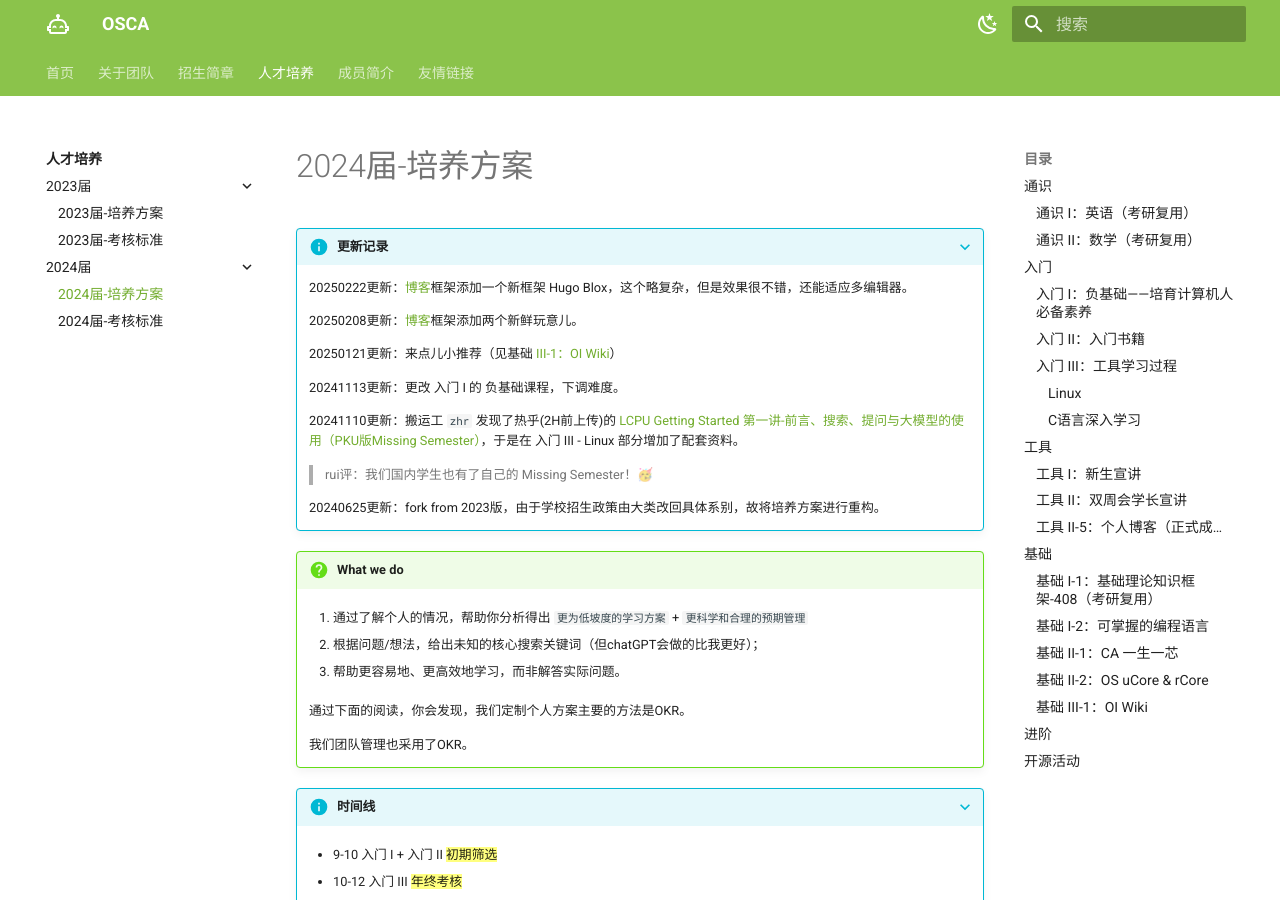
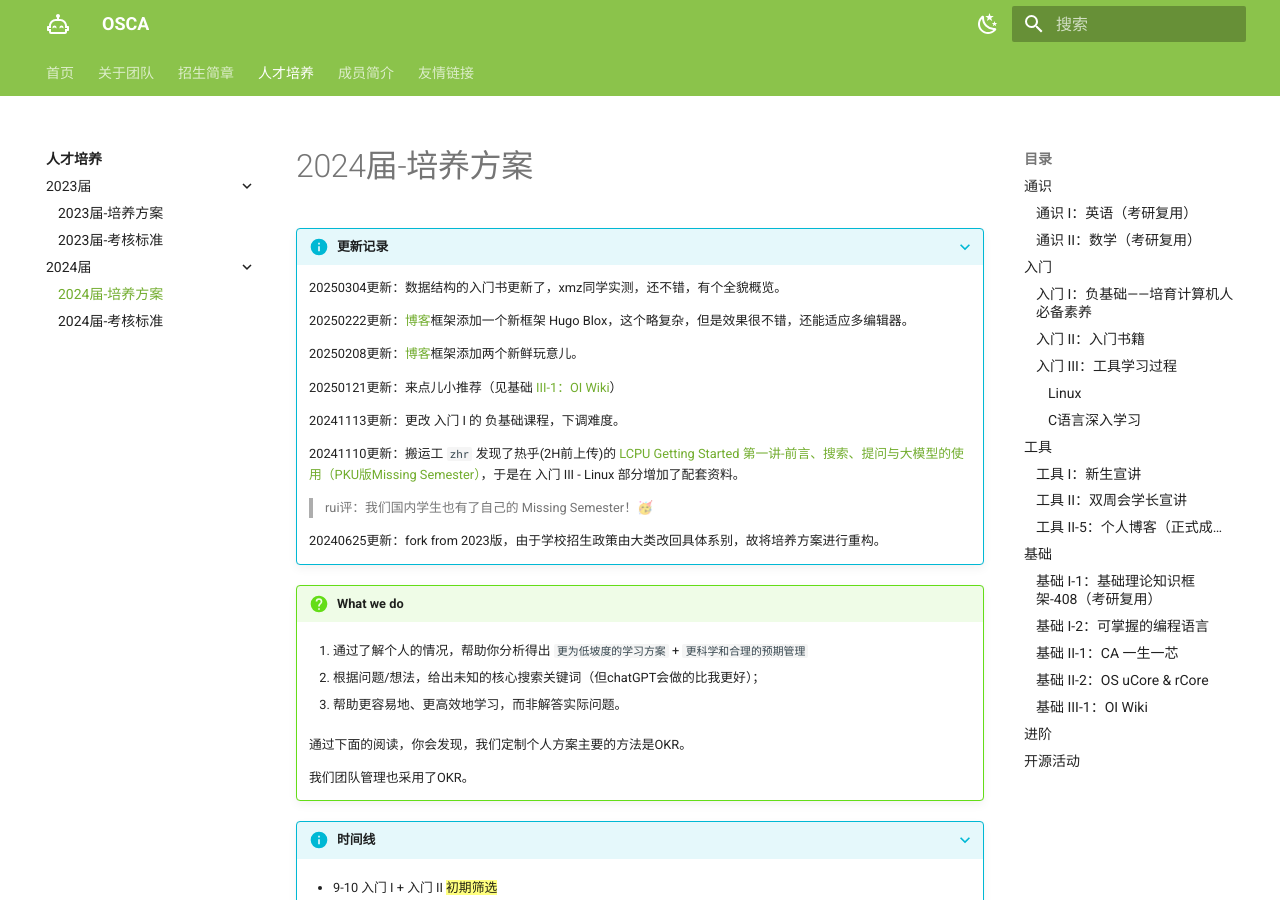
Before and after one commit to Haohahahaha/OSCA, an MkDocs documentation site: the page built from docs/guide/guide-2024.md, in a window 1280 px wide and 900 px high. Built offline with MkDocs 1.6.1 and Material for MkDocs 9.7.7, drawn with Linux system fonts in a browser that asks for light colours; some of the changed text lies outside the part shown.

Commit message:
2025-03-04_21:11:19 update

```diff
--- a/docs/guide/guide-2024.md
+++ b/docs/guide/guide-2024.md
@@ -1,6 +1,8 @@
 # 2024届-培养方案
 
 ???+ info "更新记录"
+
+	20250304更新：数据结构的入门书更新了，xmz同学实测，还不错，有个全貌概览。
 
 	20250222更新：[博客](#II-5)框架添加一个新框架 Hugo Blox，这个略复杂，但是效果很不错，还能适应多编辑器。
 
@@ -135,6 +137,10 @@
 ### 入门 II：入门书籍
 
 !!! danger "主要内容"
+
+	!!! tip "[新增]大话数据结构（数据结构入门）"
+
+		xmz 同学实测，还不错！
 
 	- 编码——隐匿在计算机软硬件背后的语言（计组初探）
 
```
